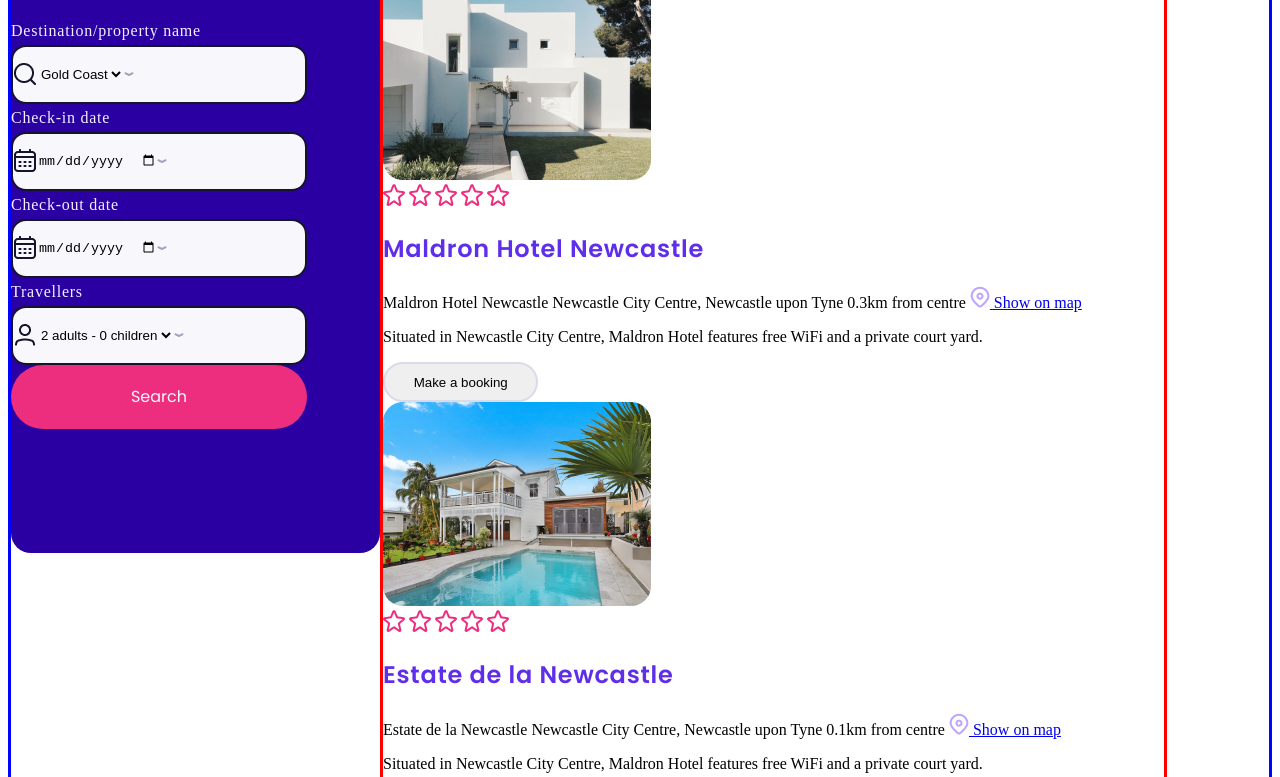
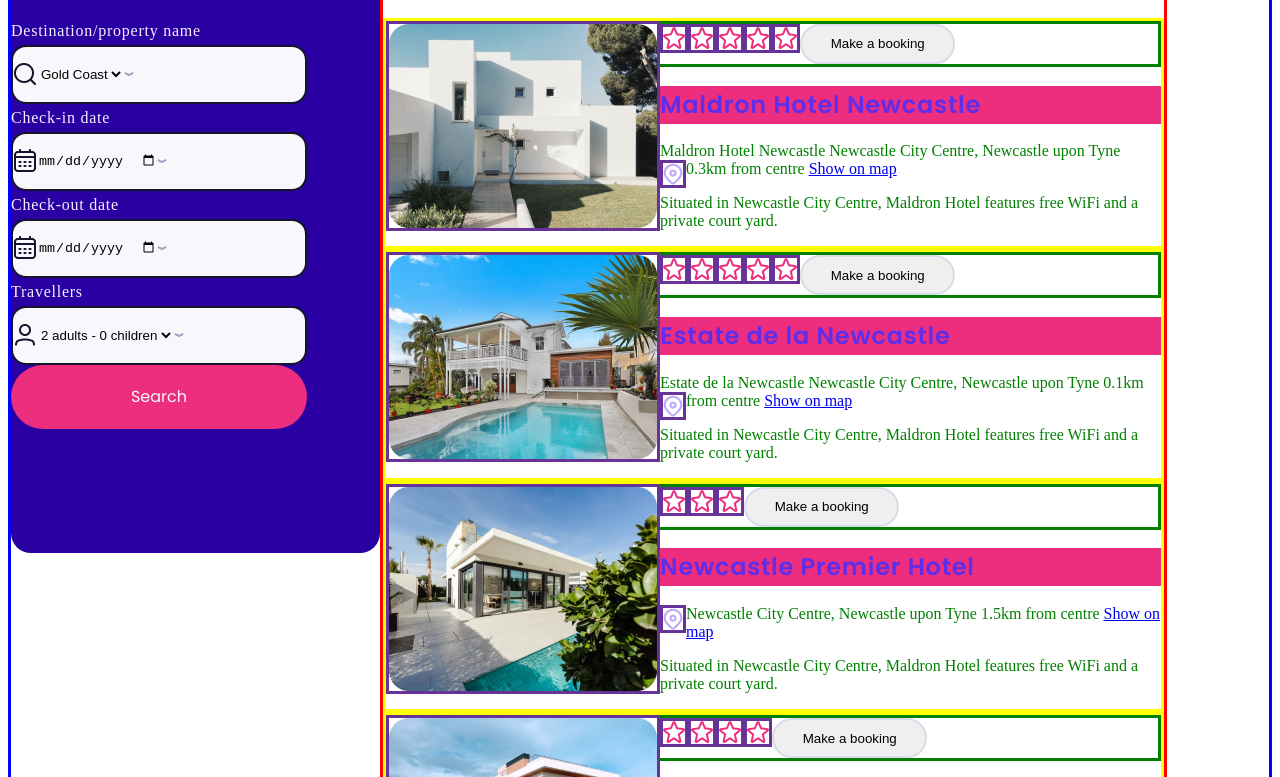
Before and after one commit to estcolros/202210-W3-EstefaniaColombo-OmarMarshoud, a website: page index.html in a window 1280 px wide. Shown: the part 554-1331 px from the top of the page. Drawn offline with Linux system fonts and the light colour scheme.

Commit message:
update search-result

```diff
--- a/index.html
+++ b/index.html
@@ -204,6 +204,9 @@
                                     src="./assets/icons/star.png"
                                     alt="Maldron Hotel Newcastle"
                                 />
+                                                        <button class="button button--light">
+                            Make a booking
+                        </button>
                             </div>
                             <h3 class="search__result-article-title">
                                 <a href="/maldron-hotel-newcastle"
@@ -226,9 +229,7 @@
                                 features free WiFi and a private court yard.
                             </p>
                         </div>
-                        <button class="button button--light">
-                            Make a booking
-                        </button>
+
                     </article>
                     <article class="search__result--article">
                         <img
@@ -263,6 +264,9 @@
                                     src="./assets/icons/star.png"
                                     alt="Estate de la Newcastle"
                                 />
+                                                    <button class="button button--light">
+                            Make a booking
+                        </button>
                             </div>
                             <h3 class="search__result-article-title">
                                 <a href="/estate-hotel-newcastle"
@@ -284,10 +288,9 @@
                                 Situated in Newcastle City Centre, Maldron Hotel
                                 features free WiFi and a private court yard.
                             </p>
+
                         </div>
-                        <button class="button button--light">
-                            Make a booking
-                        </button>
+
                     </article>
                     <article class="search__result--article">
                         <img
@@ -312,6 +315,9 @@
                                     src="./assets/icons/star.png"
                                     alt="Newcastle Premier Hotel"
                                 />
+                                                       <button class="button button--light">
+                            Make a booking
+                        </button>
                             </div>
                             <h3 class="search__result-article-title">
                                 <a href="/premier-hotel-newcastle"
@@ -334,9 +340,7 @@
                                 features free WiFi and a private court yard.
                             </p>
                         </div>
-                        <button class="button button--light">
-                            Make a booking
-                        </button>
+
                     </article>
                     <article class="search__result--article">
                         <img
@@ -366,6 +370,9 @@
                                     src="./assets/icons/star.png"
                                     alt="AirBnB Residence"
                                 />
+                                                       <button class="button button--light">
+                            Make a booking
+                        </button>
                             </div>
                             <h3 class="search__result-article-title">
                                 <a href="/airbnb-hotel-newcastle"
@@ -388,9 +395,7 @@
                                 features free WiFi and a private court yard.
                             </p>
                         </div>
-                        <button class="button button--light">
-                            Make a booking
-                        </button>
+
                     </article>
                     <div class="search__results__expand">
                         <div class="button button-expand"></div>
--- a/scss/style.scss
+++ b/scss/style.scss
@@ -148,6 +148,7 @@
     align-items: center;
     color: $primary-color;
     text-decoration: none;
+    background-color: #ed2e7e;
 }
 
 label {
@@ -162,6 +163,8 @@
     line-height: 34px;
     letter-spacing: 0.9999998807907104px;
     text-align: left;
+    display: block;
+    padding-bottom: 42px;
 }
 
 .from_search_options {
@@ -194,3 +197,21 @@
     background: none;
     border: 0;
 }
+
+.search__result--article {
+    border-style: solid;
+    border-color: yellow;
+}
+.search__result--article img {
+    border-style: solid;
+    border-color: rebeccapurple;
+    position: relative;
+    float: left;
+}
+.evaluation {
+    border-style: solid;
+}
+
+.search__result-article-information {
+    color: green;
+}
```
Also changed, not shown: css/style.css, 1 other file.
